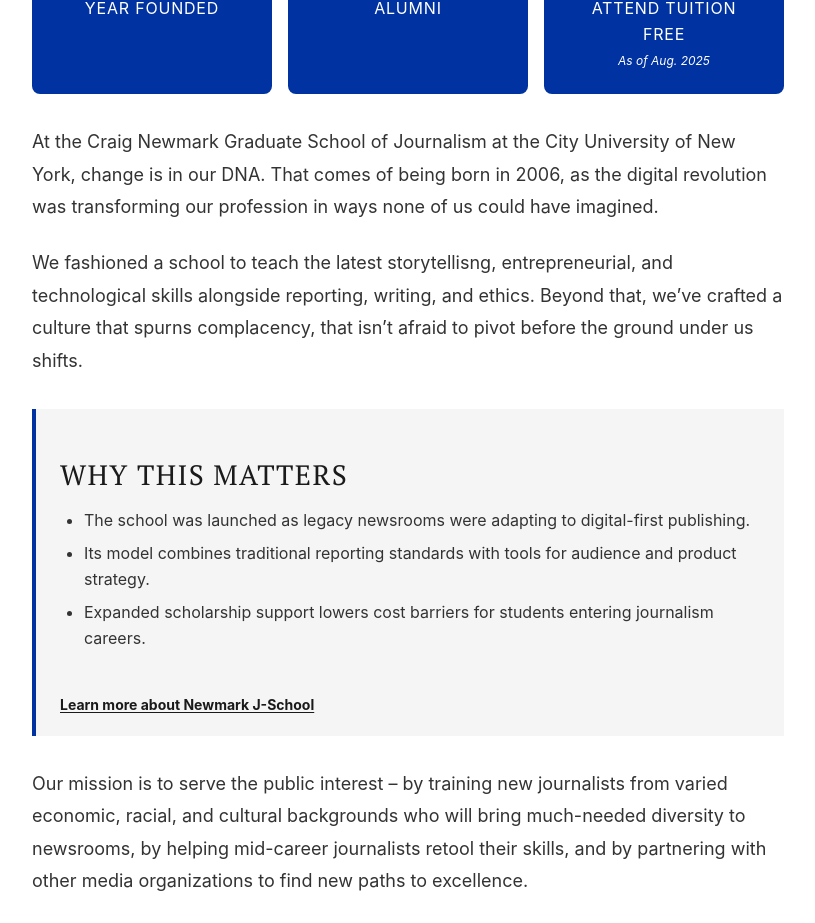
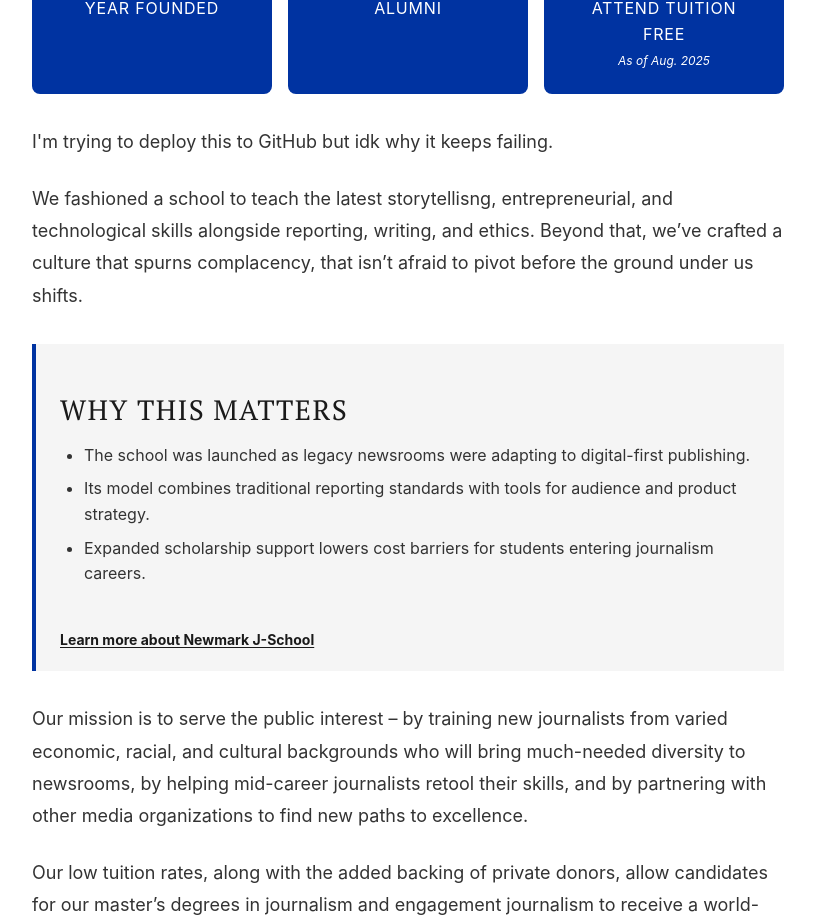
Before and after one commit to chloeshoko/my-second-svelte-components, a SvelteKit app: page / in a window 1280 px wide. Shown: the part 1034-1957 px from the top of the page, without its empty margins (232-1047 px from the left). Built offline with nearby package versions, Linux system fonts and the light colour scheme; a web font is replaced by a local one.

Commit message:
Update article body content to reflect deployment issues

```diff
--- a/src/routes/+page.svelte
+++ b/src/routes/+page.svelte
@@ -108,7 +108,7 @@
   <!-- Article Body: The main story text with proper typography -->
   <ArticleBody>
     <p>
-      At the Craig Newmark Graduate School of Journalism at the City University of New York, change is in our DNA. That comes of being born in 2006, as the digital revolution was transforming our profession in ways none of us could have imagined.
+      I'm trying to deploy this to GitHub but idk why it keeps failing.
     </p>
 
     <p>
```
